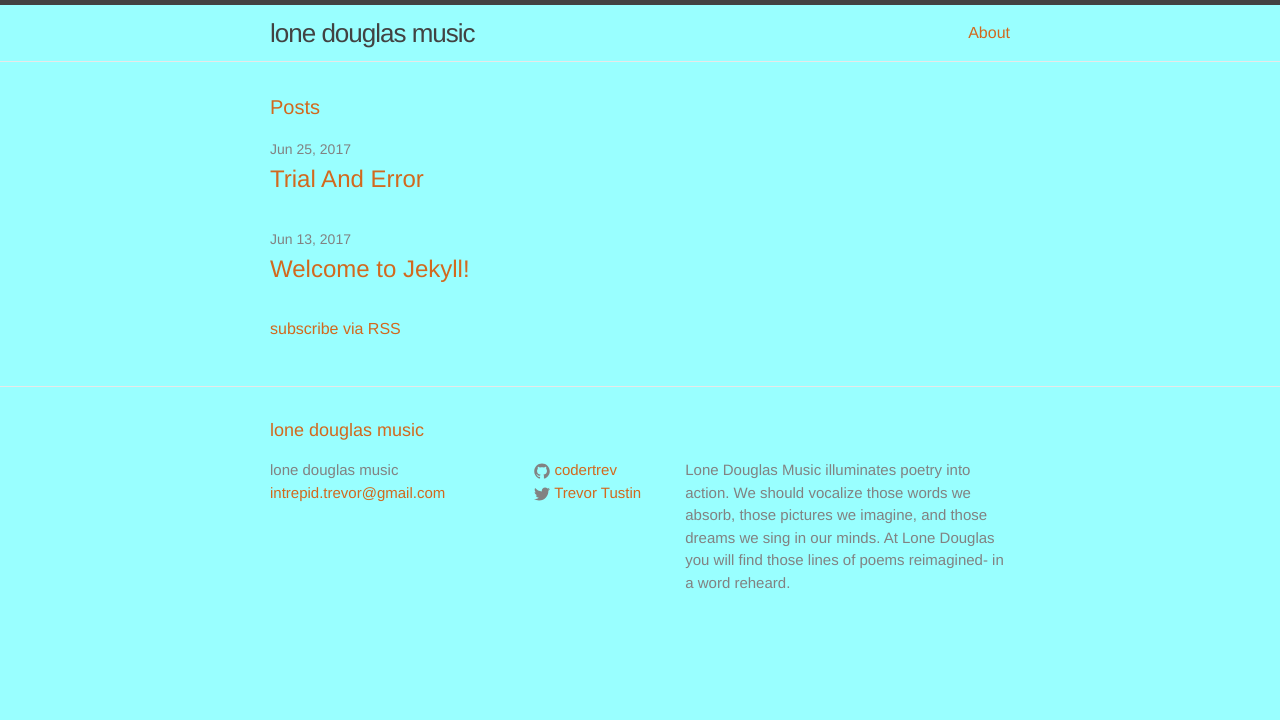
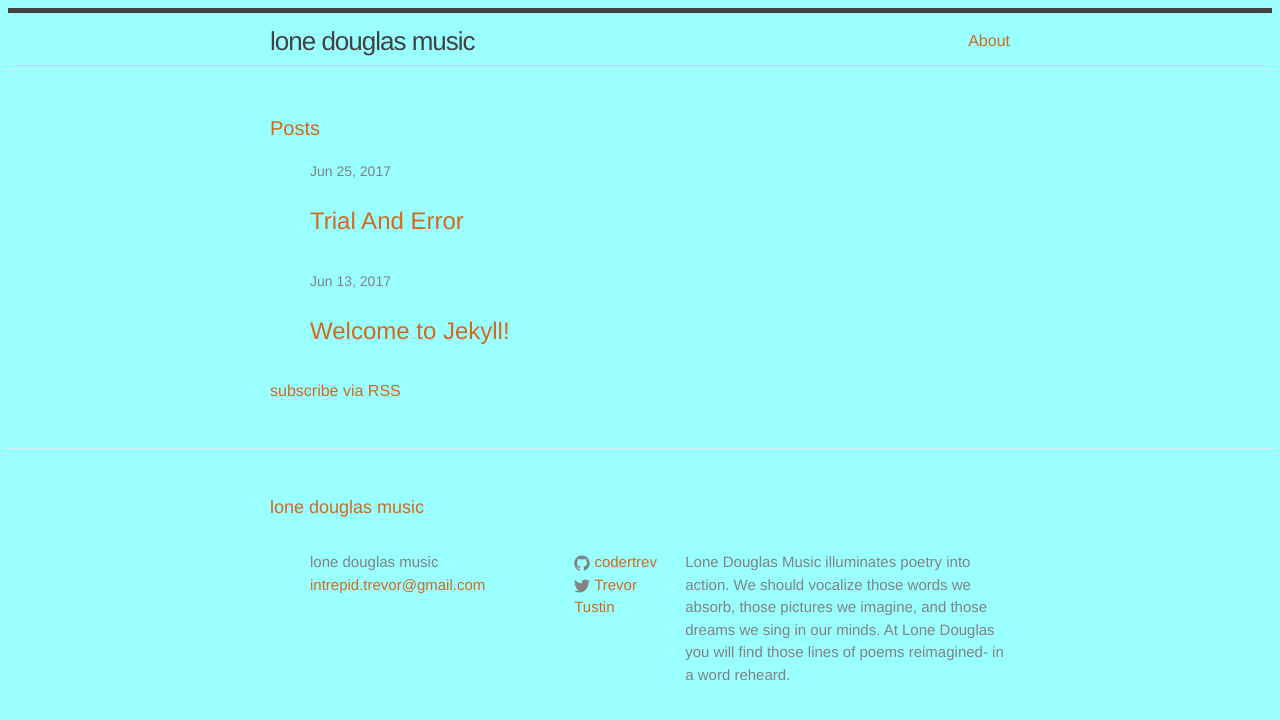
Before and after one commit to codertrev/coder-trev.github.io, a Jekyll site: the page built from index.html, in a window 1280 px wide. Shown: the top 720 px of the page. Built offline with Jekyll 4.4.1, drawn with Linux system fonts in a browser that asks for light colours.

Commit message:
Update _base.scss

```diff
--- a/_sass/_base.scss
+++ b/_sass/_base.scss
@@ -4,8 +4,8 @@
 body, h1, h2, h3, h4, h5, h6,
 p, blockquote, pre, hr,
 dl, dd, ol, ul, figure {
-    margin: 0;
-    padding: 0;
+    margin: 10;
+    padding: 10;
 }
 
 
@@ -118,7 +118,7 @@ blockquote {
     font-style: italic;
 
     > :last-child {
-        margin-bottom: 0;
+        margin-bottom: 10;
     }
 }
 
```
